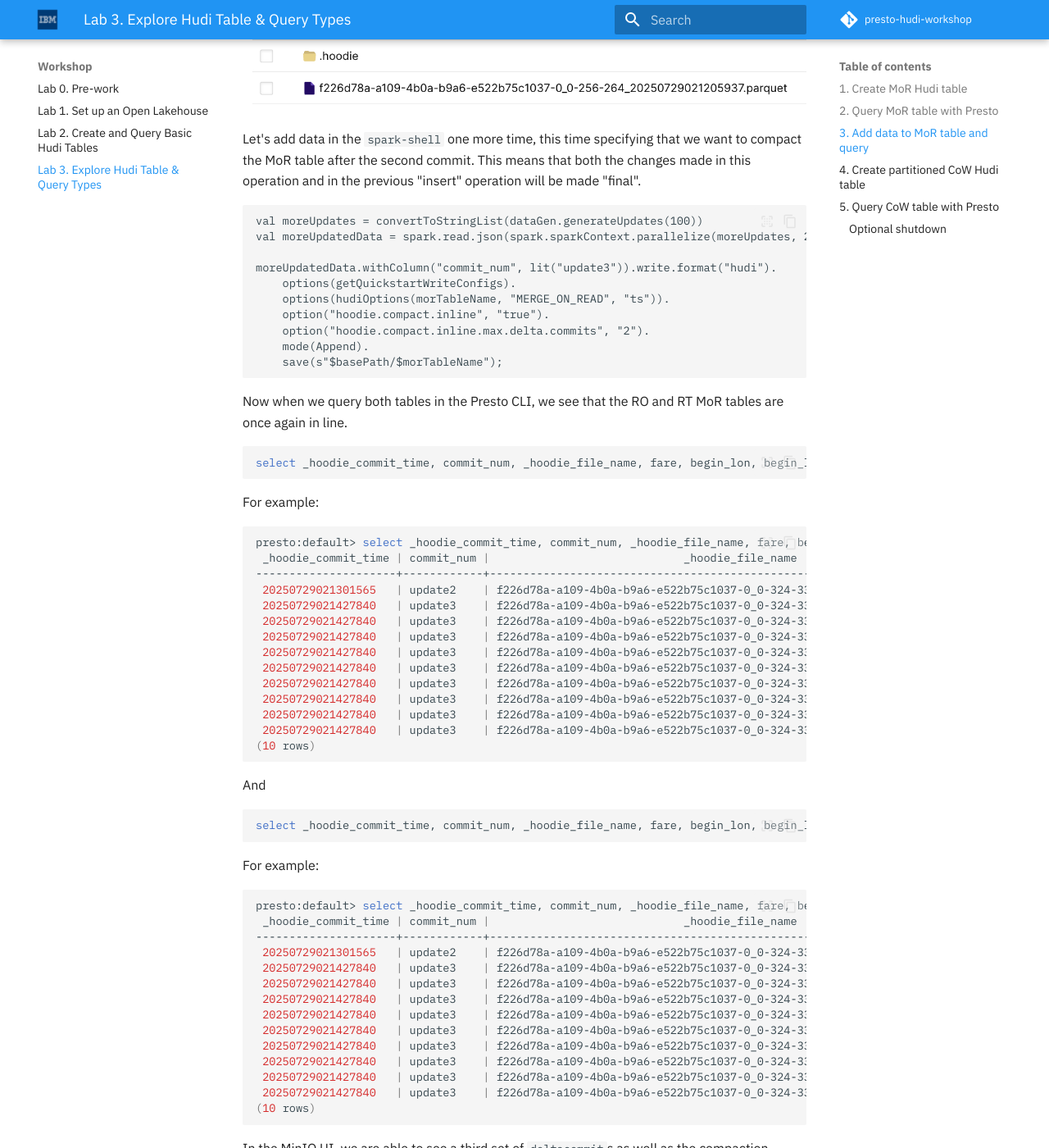
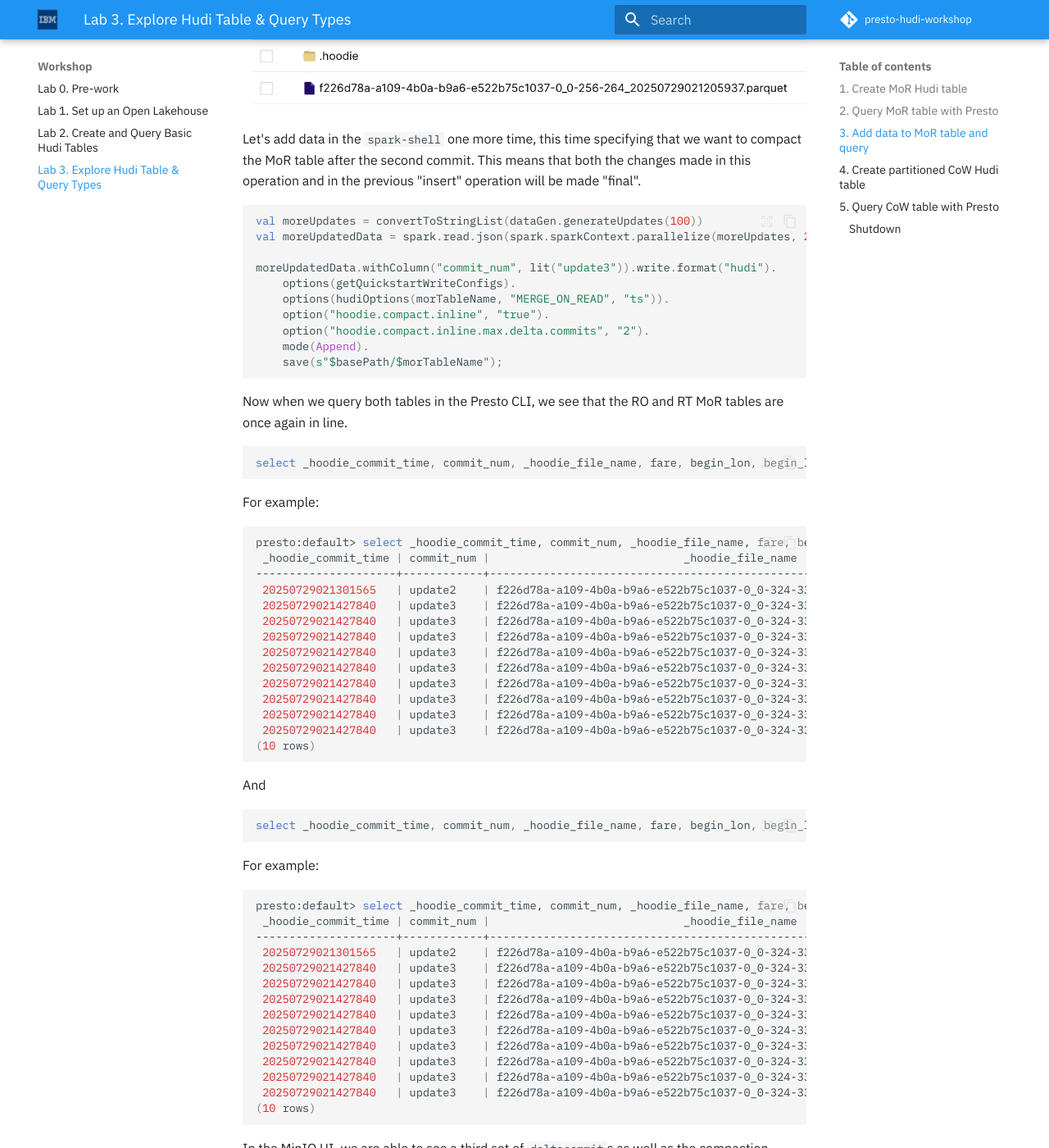
Before and after one commit to IBM/presto-hudi-workshop, an MkDocs documentation site: the page built from docs/lab-3/README.md, in a window 1280 px wide and 1400 px high, scrolled down 7290 px. Shown: the whole window at 82% size. Built offline with MkDocs 1.6.1 and Material for MkDocs 9.7.7, drawn with Linux system fonts in a browser that asks for light colours; comment, search, counter and statistics services are not loaded; some of the changed text lies outside the part shown.

Commit message:
tidy up (#10)
fix something that Jim missed

Signed-off-by: Yihong Wang <yh.wang@ibm.com>
Co-authored-by: Kiersten Stokes <Kiersten.Stokes@ibm.com>

````diff
--- a/docs/lab-3/README.md
+++ b/docs/lab-3/README.md
@@ -32,7 +32,7 @@
 ```
 For example:
 ```sh
->scala :paste
+scala> :paste
 
 // Entering paste mode (ctrl-D to finish)
 ```
@@ -122,7 +122,7 @@
 ```
 
 We first specify that we want to use the Hudi catalog and `default` schema for all queries here on out. Then, execute a `show tables` command:
-```sh
+```sql
 use hudi.default;
 ```
 For example:
@@ -131,7 +131,7 @@
 USE
 ```
 Next, list the available tables:
-```sh
+```sql
 show tables;
 ```
 For example:
@@ -149,7 +149,7 @@
     You may not have the `trips_table` depending on when you completed lab 2 and if you shut down or restarted your lakehouse cluster.
 
 Notice how Hudi is implicity showing us two versions of the MoR table - one suffixed with `_ro` for "read-optimized" and one suffixed with `_rt` for "real-time". As expected, each provides a different view. Right now, querying them shows the same information since we've only inserted data into the table once at time of creation. Run the below query on both tables to verify this.
-```sh
+```sql
 select _hoodie_commit_time, commit_num, _hoodie_file_name, fare, begin_lon, begin_lat from mor_trips_table_ro order by _hoodie_commit_time;
 ```
 For example:
@@ -174,7 +174,7 @@
 
 Now, let's go back to our `spark-shell` terminal tab and add more data to our tables using paste mode. Note that our `commit_num` column value has changed.
 
-```
+```scala
 val updates = convertToStringList(dataGen.generateUpdates(10))
 val updatedData = spark.read.json(spark.sparkContext.parallelize(updates, 2));
 
@@ -186,7 +186,7 @@
 ```
 
 Now if we query the tables in the Presto CLI, we see that the MoR `RO` ("read-optimized") and `RT` ("real-time") tables are starting to look different. As you can guess by the names, the RT table has the freshest data, and the RO table still shows our previous state.
-```sh
+```sql
 select _hoodie_commit_time, commit_num, _hoodie_file_name, fare, begin_lon, begin_lat from mor_trips_table_rt order by _hoodie_commit_time;
 ```
 For example:
@@ -207,7 +207,7 @@
 (10 rows)
 ```
 And
-```sh
+```sql
 select _hoodie_commit_time, commit_num, _hoodie_file_name, fare, begin_lon, begin_lat from mor_trips_table_ro order by _hoodie_commit_time;
 ```
 For example:
@@ -238,7 +238,7 @@
 
 Let's add data in the `spark-shell` one more time, this time specifying that we want to compact the MoR table after the second commit. This means that both the changes made in this operation and in the previous "insert" operation will be made "final".
 
-```
+```scala
 val moreUpdates = convertToStringList(dataGen.generateUpdates(100))
 val moreUpdatedData = spark.read.json(spark.sparkContext.parallelize(moreUpdates, 2));
 
@@ -252,7 +252,7 @@
 ```
 
 Now when we query both tables in the Presto CLI, we see that the RO and RT MoR tables are once again in line.
-```sh
+```sql
 select _hoodie_commit_time, commit_num, _hoodie_file_name, fare, begin_lon, begin_lat from mor_trips_table_ro order by _hoodie_commit_time;
 ```
 For example:
@@ -273,7 +273,7 @@
 (10 rows)
 ```
 And
-```sh
+```sql
 select _hoodie_commit_time, commit_num, _hoodie_file_name, fare, begin_lon, begin_lat from mor_trips_table_ro order by _hoodie_commit_time;
 ```
 For example:
@@ -302,7 +302,7 @@
 
 In this section we'll explore Hudi partitioned Copy-on-Write (CoW) tables. CoW tables store data using exclusively columnar file formats (e.g parquet). Updates version & rewrites the files by performing a synchronous merge during write. Let's create a COW table with partitions in Spark so that we can also see how partitioning changes the directory structure of our tables. From within the `spark-shell` session from the previous sections, enter the following code in paste mode:
 
-```
+```scala
 val cowTableName = "cow_trips_table"
 
 val countries = Seq("US", "IN", "DE")
@@ -326,7 +326,7 @@
 ## 5. Query CoW table with Presto
 
 From our Presto CLI tab, we can query the new table. First verify that it has synced to the Hive metastore by running a `show tables` command:
-```sh
+```sql
 show tables;
 ```
 For example:
@@ -345,7 +345,7 @@
     You may not have the `trips_table` depending on when you completed lab 2 and if you shut down or restarted your lakehouse cluster.
 
 We can then run a `select` statement:
-```sh
+```sql
 select _hoodie_commit_time, _hoodie_partition_path, _hoodie_file_name, uuid, name, age, country from cow_trips_table limit 10;
 ```
 For example:
@@ -373,7 +373,7 @@
 
 From here, you can experiment with adding data to our partitioned CoW table and exploring how the queries and s3 storage files change. You can also explore more advanced queries of the Hudi metadata on the MoR tables.
 
-### Optional shutdown
+### Shutdown
 
 When you're all done with the labs, to clean up your environment you can do these steps:
 
--- a/src/docker-compose.yml
+++ b/src/docker-compose.yml
@@ -1,5 +1,3 @@
-version: '3.8'
-
 networks:
   presto-network:
     driver: bridge
````
Also changed, not shown: docs/lab-2/README.md (+6 -6 lines).
